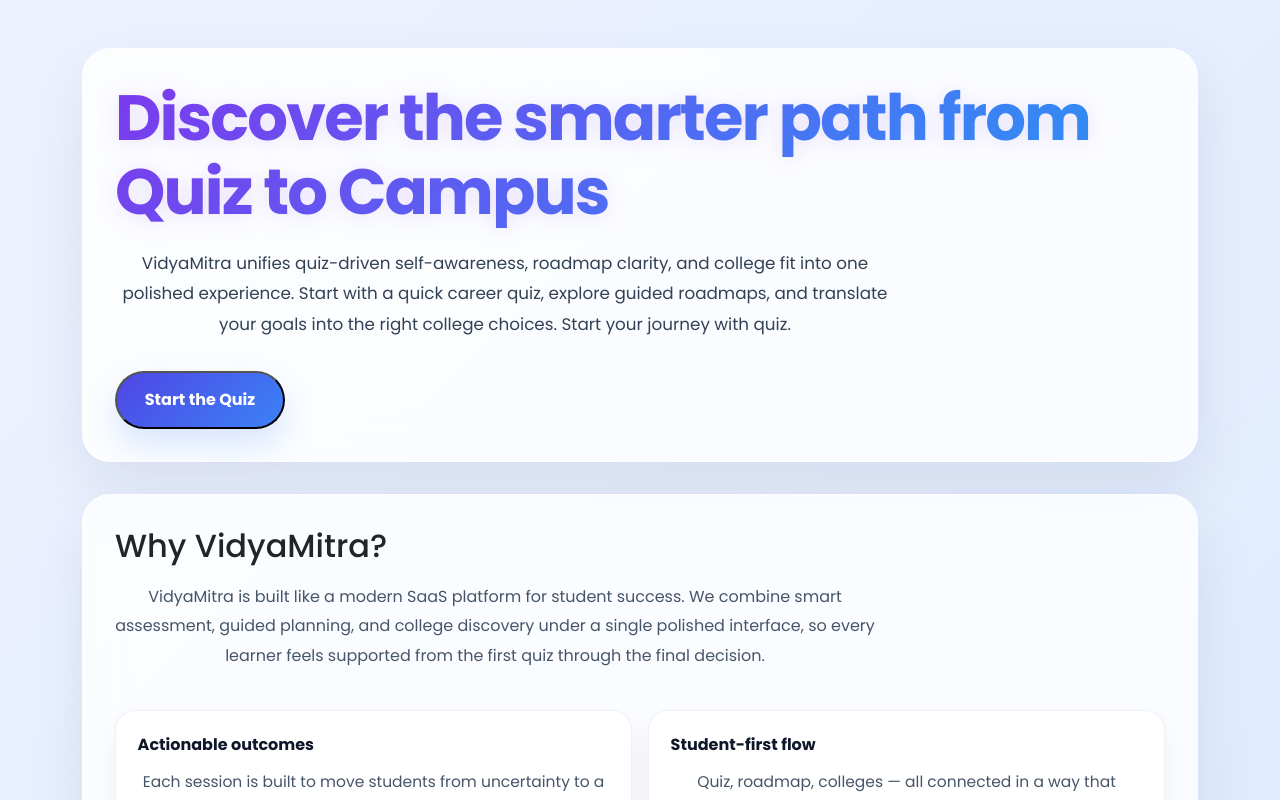
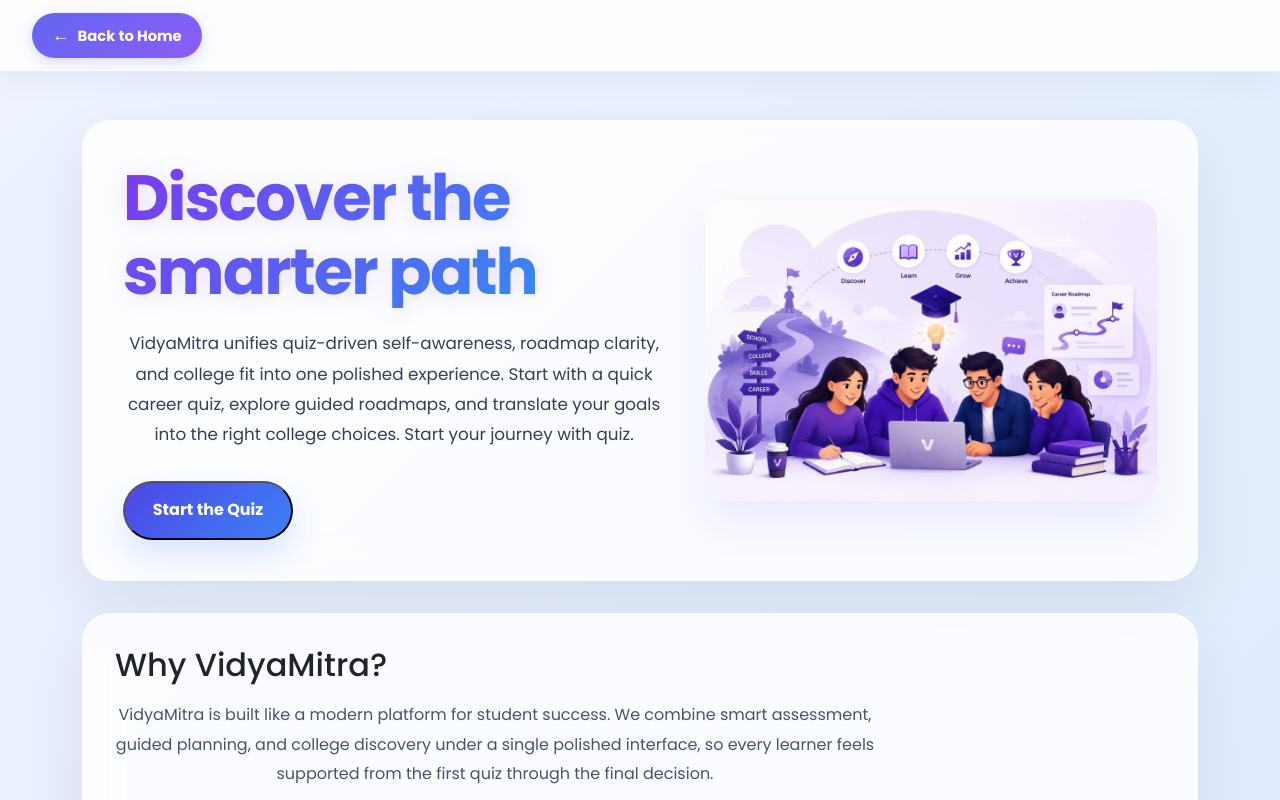
Before and after one commit to lohith2605/Vidya-Mitra, a React app in the folder frontend/: page /about in a window 1280 px wide. Shown: the top 800 px of the page. Built offline with nearby package versions, Linux system fonts and the light colour scheme; the HTML template or start-up script is replaced by a standard one.

Commit message:
done some changes

```diff
--- a/frontend/src/components/PrivateNavbar.jsx
+++ b/frontend/src/components/PrivateNavbar.jsx
@@ -185,7 +185,6 @@ function PrivateNavbar({ initialSearch = "", forceOpenProfile, setForceOpenProfi
         </div>
       </button>
 
-      {location.pathname !== "/colleges" && (
       <div
         style={{
           flex: 1,
@@ -260,7 +259,6 @@ function PrivateNavbar({ initialSearch = "", forceOpenProfile, setForceOpenProfi
           </button>
         </div>
       </div>
-      )}
 
       <div style={{ display: "flex", alignItems: "center", gap: "0.75rem" }}>
         {location.pathname !== "/privatehome" && (
--- a/frontend/src/components/PublicNavbar.jsx
+++ b/frontend/src/components/PublicNavbar.jsx
@@ -16,6 +16,7 @@ function PublicNavbar() {
         {/* About */}
         <Link
           to="/about"
+          state={{ from: "/" }}
           className="px-4 py-2 rounded-pill text-white fw-medium"
           style={{
             color: "white",
--- a/frontend/src/index.css
+++ b/frontend/src/index.css
@@ -72,7 +72,6 @@ body {
   gap: 2rem;
 }
 
-.about-hero,
 .about-details {
   padding: 2rem;
   border-radius: 28px;
@@ -80,6 +79,46 @@ body {
   border: 1px solid rgba(255, 255, 255, 0.55);
   backdrop-filter: blur(18px);
   box-shadow: 0 24px 60px rgba(15, 23, 42, 0.08);
+}
+
+.about-hero {
+  padding: 2.5rem;
+  border-radius: 28px;
+  background: rgba(255, 255, 255, 0.82);
+  border: 1px solid rgba(255, 255, 255, 0.55);
+  backdrop-filter: blur(18px);
+  box-shadow: 0 24px 60px rgba(15, 23, 42, 0.08);
+  display: grid;
+  grid-template-columns: 1fr;
+  gap: 2.5rem;
+  align-items: center;
+}
+
+@media (min-width: 992px) {
+  .about-hero {
+    grid-template-columns: 1.2fr 1fr;
+  }
+}
+
+.hero-image-container {
+  width: 100%;
+  display: flex;
+  justify-content: center;
+  align-items: center;
+}
+
+.hero-image {
+  width: 100%;
+  max-width: 520px;
+  height: auto;
+  border-radius: 20px;
+  box-shadow: 0 20px 40px rgba(99, 102, 241, 0.12);
+  transition: transform 0.4s cubic-bezier(0.4, 0, 0.2, 1), box-shadow 0.4s cubic-bezier(0.4, 0, 0.2, 1);
+}
+
+.hero-image:hover {
+  transform: translateY(-5px) scale(1.02);
+  box-shadow: 0 30px 60px rgba(99, 102, 241, 0.25);
 }
 
 .about-hero .hero-tag {
@@ -266,3 +305,13 @@ body {
     align-items: stretch;
   }
 }
+
+@keyframes fadeIn {
+  from { opacity: 0; }
+  to { opacity: 1; }
+}
+
+@keyframes slideUp {
+  from { transform: translateY(20px); opacity: 0; }
+  to { transform: translateY(0); opacity: 1; }
+}
--- a/frontend/src/pages/About.jsx
+++ b/frontend/src/pages/About.jsx
@@ -1,7 +1,15 @@
-import { Link, useNavigate } from "react-router-dom";
+import { useNavigate, useLocation } from "react-router-dom";
+import aboutHeroImg from "../assets/about-hero.jpg";
 
 function About() {
   const navigate = useNavigate();
+  const location = useLocation();
+
+  const handleBackToHome = () => {
+    const isLoggedIn = localStorage.getItem("vidya_user_logged_in") === "true";
+    const fromPath = location.state?.from || (isLoggedIn ? "/privatehome" : "/");
+    navigate(fromPath);
+  };
 
   const handleStartQuiz = () => {
     const isLoggedIn = localStorage.getItem("vidya_user_logged_in");
@@ -13,10 +21,59 @@ function About() {
   };
 
   return (
-    <main className="about-page container py-5">
+    <div style={{ minHeight: "100vh", display: "flex", flexDirection: "column" }}>
+      {/* Premium Sticky Navbar */}
+      <header
+        style={{
+          width: "100%",
+          padding: "0.8rem 2rem",
+          display: "flex",
+          alignItems: "center",
+          justifyContent: "flex-start",
+          position: "sticky",
+          top: 0,
+          background: "rgba(255, 255, 255, 0.85)",
+          backdropFilter: "blur(18px)",
+          borderBottom: "1px solid rgba(99, 102, 241, 0.12)",
+          boxShadow: "0 10px 30px rgba(15, 23, 42, 0.04)",
+          zIndex: 100,
+        }}
+      >
+        <button
+          type="button"
+          onClick={handleBackToHome}
+          style={{
+            display: "inline-flex",
+            alignItems: "center",
+            gap: "0.5rem",
+            background: "linear-gradient(135deg, #6366f1, #8b5cf6)",
+            border: "none",
+            color: "#ffffff",
+            padding: "0.6rem 1.25rem",
+            borderRadius: "999px",
+            fontWeight: "700",
+            fontSize: "0.92rem",
+            cursor: "pointer",
+            boxShadow: "0 4px 14px rgba(99, 102, 241, 0.25)",
+            transition: "all 0.3s cubic-bezier(0.4, 0, 0.2, 1)",
+          }}
+          onMouseEnter={(e) => {
+            e.currentTarget.style.transform = "translateY(-2px) translateX(-2px)";
+            e.currentTarget.style.boxShadow = "0 6px 20px rgba(99, 102, 241, 0.35)";
+          }}
+          onMouseLeave={(e) => {
+            e.currentTarget.style.transform = "translateY(0) translateX(0)";
+            e.currentTarget.style.boxShadow = "0 4px 14px rgba(99, 102, 241, 0.25)";
+          }}
+        >
+          <span style={{ fontSize: "1.1rem" }}>←</span> Back to Home
+        </button>
+      </header>
+
+      <main className="about-page container py-5" style={{ flex: 1 }}>
         <section className="about-hero card-glow">
-
-        <h1 className="premium-hero-heading">Discover the smarter path from Quiz to Campus</h1>
+          <div className="hero-content">
+            <h1 className="premium-hero-heading">Discover the smarter path</h1>
             <p className="hero-copy">
               VidyaMitra unifies quiz-driven self-awareness, roadmap clarity, and college fit into one polished experience.
               Start with a quick career quiz, explore guided roadmaps, and translate your goals into the right college choices. Start your journey with quiz.
@@ -26,12 +83,20 @@ function About() {
                 Start the Quiz
               </button>
             </div>
+          </div>
+          <div className="hero-image-container">
+            <img
+              src={aboutHeroImg}
+              alt="VidyaMitra Student Journey"
+              className="hero-image"
+            />
+          </div>
         </section>
         <section className="about-details card-glow">
           <div>
             <h2>Why VidyaMitra?</h2>
             <p>
-            VidyaMitra is built like a modern SaaS platform for student success. We combine smart
+              VidyaMitra is built like a modern platform for student success. We combine smart
               assessment, guided planning, and college discovery under a single polished interface,
               so every learner feels supported from the first quiz through the final decision.
             </p>
@@ -94,9 +159,8 @@ function About() {
             </ul>
           </article>
         </section>
-
-
       </main>
+    </div>
   );
 }
 
--- a/frontend/src/pages/PrivateHome.jsx
+++ b/frontend/src/pages/PrivateHome.jsx
@@ -181,7 +181,7 @@ function PrivateHome() {
                 transition: "0.3s ease",
                 whiteSpace: "nowrap",
               }}
-              onClick={() => navigate("/about")}
+              onClick={() => navigate("/about", { state: { from: "/privatehome" } })}
               onMouseOver={(e) => {
                 e.target.style.transform = "translateY(-2px)";
                 e.target.style.background = "#eef2ff";
--- a/frontend/src/pages/PublicHome.jsx
+++ b/frontend/src/pages/PublicHome.jsx
@@ -190,7 +190,7 @@ function PublicHome() {
               {
                 title: "College Insights",
                 desc: "Compare programs, fees, and placement data quickly.",
-                icon: "🏫",
+                icon: "🏛️",
               },
 
             ].map((card) => (
```
Also changed, not shown: frontend/src/pages/Colleges.jsx (+162 -86 lines), frontend/src/assets/about-hero.jpg (added). Lines whose indentation alone changed are shown as unchanged.
